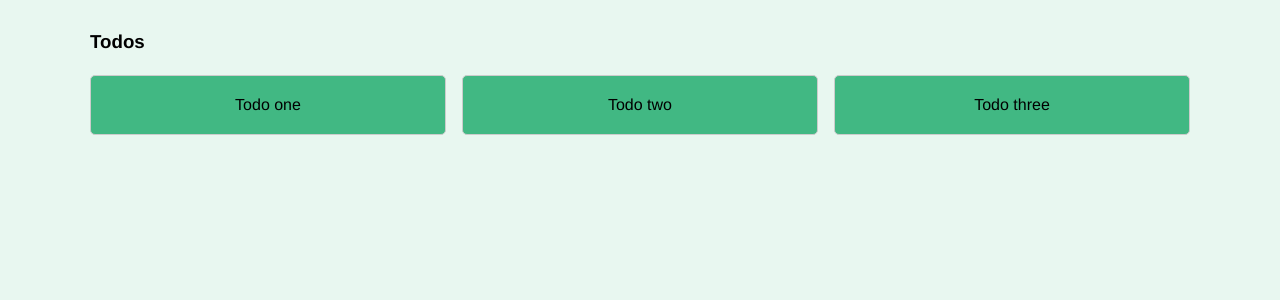
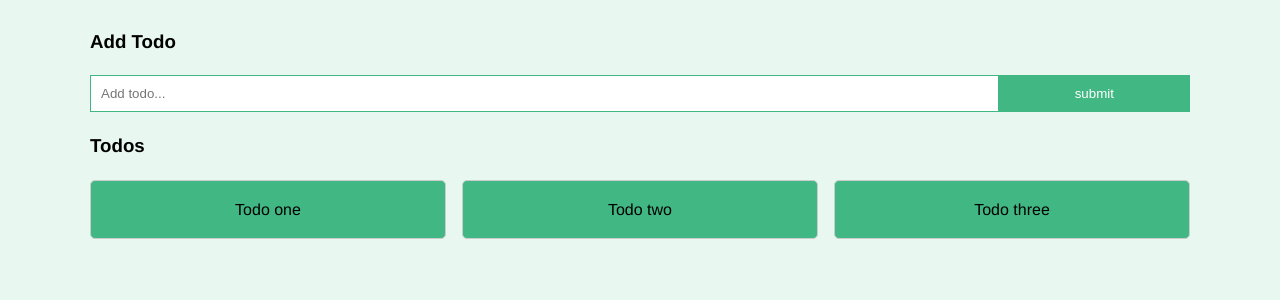
Before and after one commit to easonchai/vuex-todo-manager, a Vue app: page / in a window 1280 px wide. Shown: the top 300 px of the page. Built offline with nearby package versions, Linux system fonts and the light colour scheme; no server answers.

Commit message:
add styles

```diff
--- a/src/App.vue
+++ b/src/App.vue
@@ -1,18 +1,21 @@
 <template>
   <div id="app">
     <div class="container">
+      <AddTodo />
       <Todos/>
     </div>
   </div>
 </template>
 
 <script>
-import Todos from './components/Todos.vue'
+import Todos from './components/Todos.vue';
+import AddTodo from './components/AddTodo.vue';
 
 export default {
   name: 'App',
   components: {
-    Todos
+    Todos,
+    AddTodo
   }
 }
 </script>
--- /dev/null
+++ b/src/components/AddTodo.vue
@@ -0,0 +1,41 @@
+<template>
+  <div>
+      <h3>Add Todo</h3>
+      <div class="add">
+          <form>
+              <input type="text" v-model="title" placeholder="Add todo...">
+              <input type="submit" value="submit">
+          </form>
+      </div>
+  </div>
+</template>
+
+<script>
+export default {
+    name: "AddTodo",
+    data() {
+        return {
+            title: ''
+        }
+    }
+}
+</script>
+
+<style scoped>
+form {
+  display: flex;
+}
+input[type="text"] {
+  flex: 10;
+  padding: 10px;
+  border: 1px solid #41b883;
+  outline: 0;
+}
+input[type="submit"] {
+  flex: 2;
+  background: #41b883;
+  color: #fff;
+  border: 1px #41b883 solid;
+  cursor: pointer;
+}
+</style>
```
Also changed, not shown: src/components/HelloWorld.vue (deleted, +0 -58 lines).
